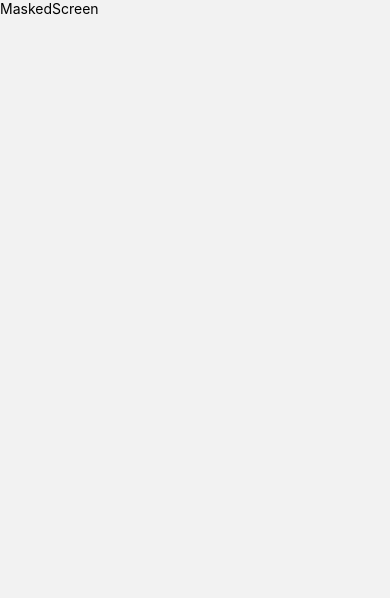
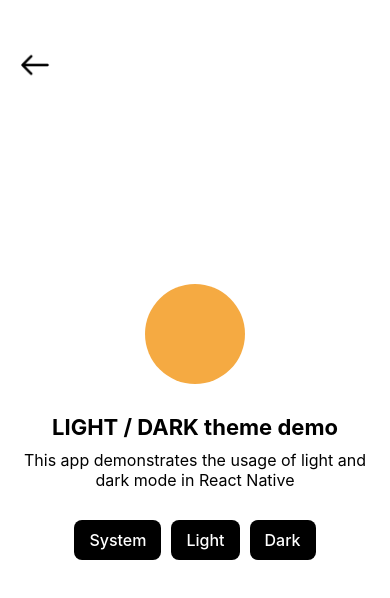
Before and after one commit to PrayagJoshi10/LightDarkRN, a React Native app: screen /Masked in a window 390 px wide. Shown: the top 598 px of the page. Built offline with nearby package versions, Linux system fonts and the light colour scheme.

Commit message:
Addded masked transition.

```diff
--- a/src/components/Button.tsx
+++ b/src/components/Button.tsx
@@ -5,12 +5,13 @@
   title: string;
   onPress: () => void;
   theme: string | null | undefined;
+  disabled?: boolean;
 }
 
-const Button = ({title, onPress, theme}: Props) => {
+const Button = ({title, onPress, theme, disabled}: Props) => {
   const styles = theme === 'light' ? lightStyles : darkStyles;
   return (
-    <Pressable onPress={onPress}>
+    <Pressable onPress={onPress} disabled={disabled}>
       <View style={styles.container}>
         <Text style={styles.text}>{title}</Text>
       </View>
--- a/src/screens/MaskedScreen.tsx
+++ b/src/screens/MaskedScreen.tsx
@@ -1,16 +1,224 @@
-import {StyleSheet, Text, View} from 'react-native';
-import React from 'react';
+import {
+  Image,
+  PixelRatio,
+  Pressable,
+  StyleSheet,
+  Text,
+  View,
+  useColorScheme,
+  useWindowDimensions,
+} from 'react-native';
+import React, {useRef, useState} from 'react';
+import Button from '../components/Button';
+import {NavigationProp} from '@react-navigation/native';
+import {useAppProvider} from '../providers/AppProvider';
+import {
+  Canvas,
+  Image as SkiaImage,
+  SkImage,
+  makeImageFromView,
+  Circle,
+  Group,
+  Mask,
+} from '@shopify/react-native-skia';
+import {useSharedValue, withTiming} from 'react-native-reanimated';
 
-interface Props {}
+interface Props {
+  navigation: NavigationProp<any>;
+}
 
-const MaskedScreen = (props: Props) => {
+const MaskedScreen = ({navigation}: Props) => {
+  const {theme, setTheme} = useAppProvider();
+  const ref = useRef(null);
+  const pd = PixelRatio.get();
+  const {height: SCREEN_HEIGHT, width: SCREEN_WIDTH} = useWindowDimensions();
+  const [overlay, setOverlay] = useState<SkImage | null>(null);
+  const [isActive, setActive] = useState<boolean>(false);
+  const system = useColorScheme();
+  const styles = theme === 'light' ? lightStyles : darkStyles;
+  const mask = useSharedValue(0);
+  const wait = async (ms: number) =>
+    new Promise(resolve => setTimeout(resolve, ms));
+  const changeTheme = async (mode: string | null | undefined) => {
+    if (mode === theme) {
+      return;
+    }
+    setActive(true);
+    const snapshot = await makeImageFromView(ref);
+    setOverlay(snapshot);
+    await wait(80);
+    setTheme(mode);
+    mask.value = withTiming(SCREEN_HEIGHT, {duration: 1000});
+    await wait(1000);
+    setOverlay(null);
+    mask.value = 0;
+    setActive(false);
+  };
   return (
-    <View>
-      <Text>MaskedScreen</Text>
+    <View style={styles.container} ref={ref} collapsable={false}>
+      <Pressable
+        style={styles.backContainer}
+        onPress={() => navigation.goBack()}>
+        <Image
+          source={require('../assets/back.png')}
+          style={styles.back}
+          resizeMode="contain"
+        />
+      </Pressable>
+      <View style={styles.circle} />
+      <Text style={styles.title}>LIGHT / DARK theme demo</Text>
+      <Text style={styles.description}>
+        This app demonstrates the usage of light and dark mode in React Native
+      </Text>
+
+      <View style={styles.buttonsContainer}>
+        <Button
+          title="System"
+          onPress={() => changeTheme(system)}
+          theme={theme}
+          disabled={isActive}
+        />
+        <Button
+          title="Light"
+          onPress={() => changeTheme('light')}
+          theme={theme}
+          disabled={isActive}
+        />
+        <Button
+          title="Dark"
+          onPress={() => changeTheme('dark')}
+          theme={theme}
+          disabled={isActive}
+        />
+      </View>
+
+      {overlay && (
+        <Canvas style={StyleSheet.absoluteFill} pointerEvents={'none'}>
+          <Mask
+            mode="luminance"
+            mask={
+              <Group>
+                <Circle
+                  cx={SCREEN_WIDTH / 2}
+                  cy={SCREEN_HEIGHT - 160}
+                  r={SCREEN_HEIGHT}
+                  color="white"
+                />
+                <Circle
+                  cx={SCREEN_WIDTH / 2}
+                  cy={SCREEN_HEIGHT - 450}
+                  r={mask}
+                  color="black"
+                />
+              </Group>
+            }>
+            <SkiaImage
+              image={overlay}
+              x={0}
+              y={0}
+              width={overlay.width() / pd}
+              height={overlay.height() / pd}
+            />
+            {/* <Rect
+            x={0}
+            y={0}
+            width={overlay?.width() / pd}
+            height={overlay?.height() / pd}
+            color="lightblue"
+          /> */}
+          </Mask>
+        </Canvas>
+      )}
     </View>
   );
 };
 
 export default MaskedScreen;
 
-const styles = StyleSheet.create({});
+const lightStyles = StyleSheet.create({
+  container: {
+    flex: 1,
+    justifyContent: 'center',
+    alignItems: 'center',
+    backgroundColor: '#ffffff',
+  },
+  backContainer: {
+    position: 'absolute',
+    top: 50,
+    left: 20,
+  },
+  back: {
+    height: 30,
+    width: 30,
+    tintColor: '#000000',
+  },
+  circle: {
+    backgroundColor: '#f5aa42',
+    height: 100,
+    width: 100,
+    borderRadius: 50,
+    marginBottom: 30,
+  },
+  buttonsContainer: {
+    flexDirection: 'row',
+    gap: 10,
+  },
+  title: {
+    color: '#000000',
+    fontSize: 22,
+    fontWeight: 'bold',
+    marginBottom: 10,
+  },
+  description: {
+    color: '#000000',
+    fontSize: 16,
+    fontWeight: '400',
+    marginBottom: 30,
+    textAlign: 'center',
+    marginHorizontal: 20,
+  },
+});
+
+const darkStyles = StyleSheet.create({
+  container: {
+    flex: 1,
+    justifyContent: 'center',
+    alignItems: 'center',
+    backgroundColor: '#000000',
+  },
+  backContainer: {
+    position: 'absolute',
+    top: 50,
+    left: 20,
+  },
+  back: {
+    height: 30,
+    width: 30,
+    tintColor: '#ffffff',
+  },
+  circle: {
+    backgroundColor: '#ffffff',
+    height: 100,
+    width: 100,
+    borderRadius: 50,
+    marginBottom: 30,
+  },
+  buttonsContainer: {
+    flexDirection: 'row',
+    gap: 10,
+  },
+  title: {
+    color: '#ffffff',
+    fontSize: 22,
+    fontWeight: 'bold',
+    marginBottom: 10,
+  },
+  description: {
+    color: '#ffffff',
+    fontSize: 16,
+    fontWeight: '400',
+    marginBottom: 30,
+    textAlign: 'center',
+    marginHorizontal: 20,
+  },
+});
```
